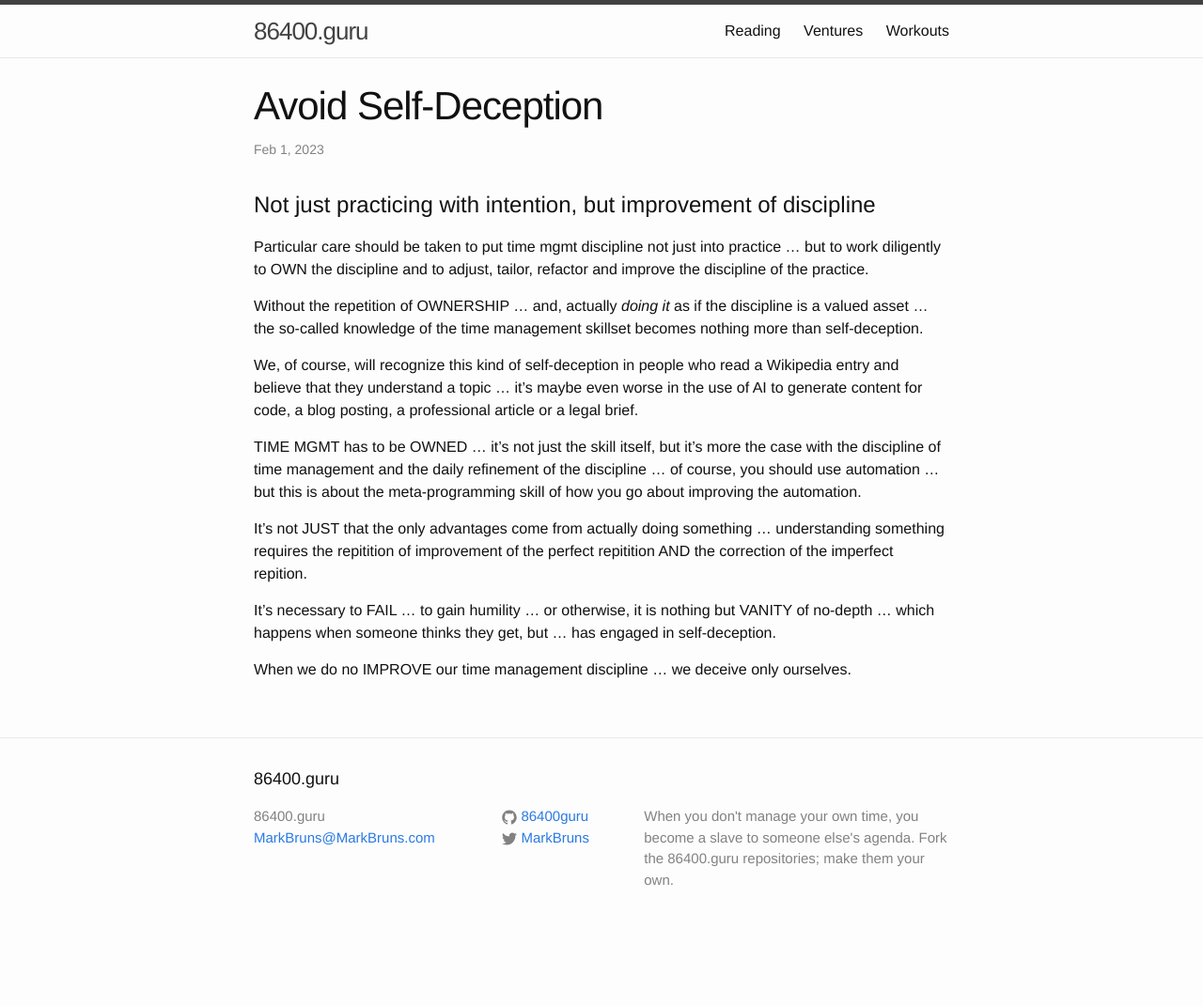
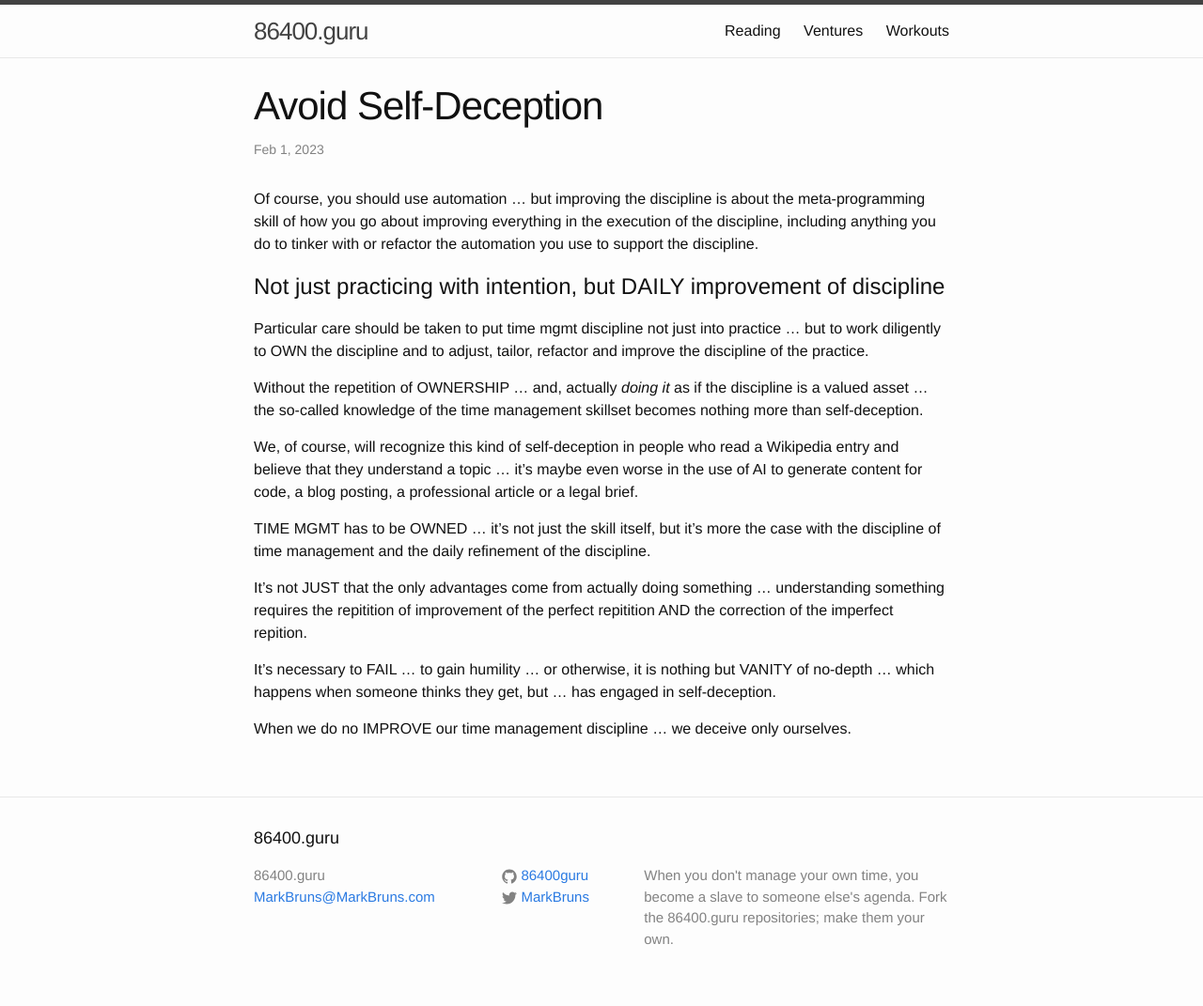
Before and after one commit to plyp-us/plyp-us.github.io, a Jekyll site: the page built from _posts/2023-02-01-own-the-practice.md, in a window 1280 px wide. Shown: the whole page at 94% size. Built offline with Jekyll 4.4.1, drawn with Linux system fonts in a browser that asks for light colours; before the commit the page ends 1008 px from its top, so only the background shows below that.

Commit message:
Update 2023-02-01-own-the-practice.md

```diff
--- a/_posts/2023-02-01-own-the-practice.md
+++ b/_posts/2023-02-01-own-the-practice.md
@@ -5,8 +5,9 @@ date:   2023-02-01 4:30:00
 categories: template
 ---
 
+Of course, you should use automation ... but improving the discipline is about the meta-programming skill of how you go about improving everything in the execution of the discipline, including anything you do to tinker with or refactor the automation you use to support the discipline.
 
-# Not just practicing with intention, but improvement of discipline
+# Not just practicing with intention, but DAILY improvement of discipline
 
 Particular care should be taken to put time mgmt discipline not just into practice ... but to work diligently to OWN the discipline and to adjust, tailor, refactor and improve the discipline of the practice.
 
@@ -14,7 +15,7 @@ Without the repetition of OWNERSHIP ... and, actually *doing it* as if the disci
 
 We, of course, will recognize this kind of self-deception in people who read a Wikipedia entry and believe that they understand a topic ... it's maybe even worse in the use of AI to generate content for code, a blog posting, a professional article or a legal brief.
 
-TIME MGMT has to be OWNED ... it's not just the skill itself, but it's more the case with the discipline of time management and the daily refinement of the discipline ... of course, you should use automation ... but this is about the meta-programming skill of how you go about improving the automation.
+TIME MGMT has to be OWNED ... it's not just the skill itself, but it's more the case with the discipline of time management and the daily refinement of the discipline.
 
 It's not JUST that the only advantages come from actually doing something ... understanding something requires the repitition of improvement of the perfect repitition AND the correction of the imperfect repition.
 
```
